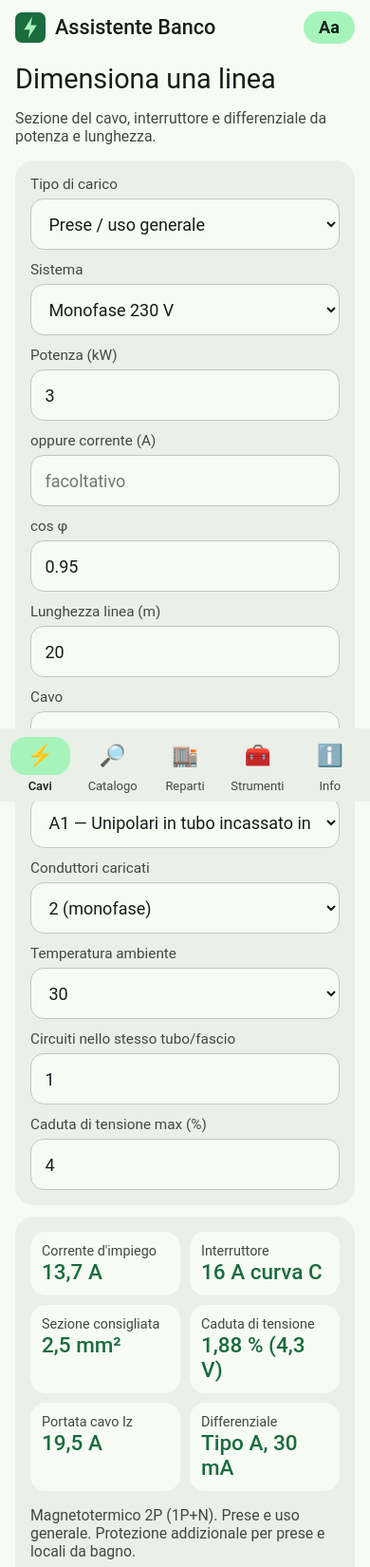
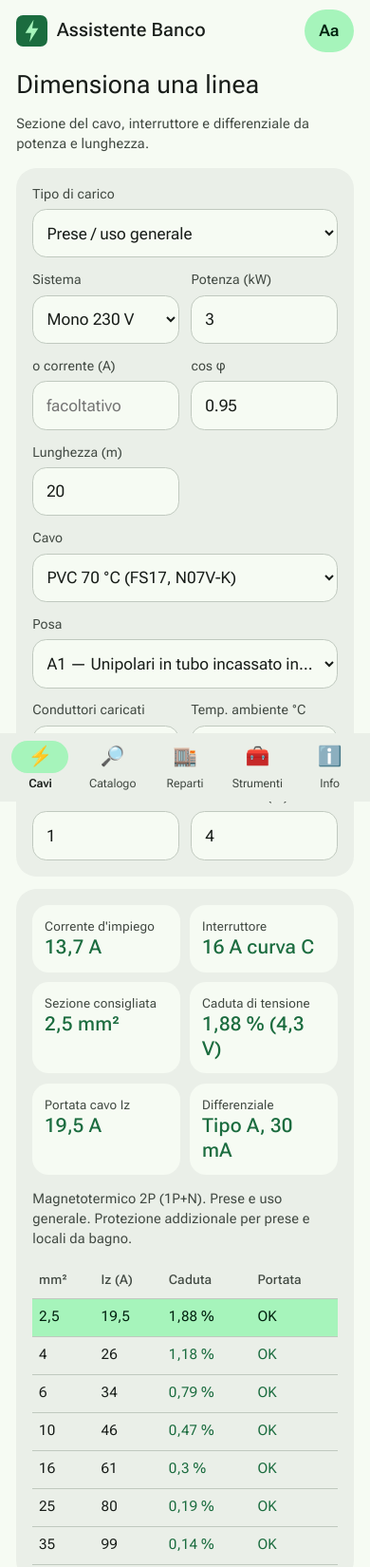
Before and after one commit to vincenzociriello91-hub/AssistenteBanco, a plain HTML site: page index.html in a window 390 px wide. Shown: the top 1650 px of the page at 95% size. Drawn offline with Linux system fonts and the light colour scheme.

Commit message:
1.0.7: grafica adattiva alla risoluzione
Carattere base fluido (clamp), griglie per classe di schermo, rail su
tablet/PC, layout orizzontale, safe area, Roboto Flex in cache offline,
schermo rilevato in Info.

Co-Authored-By: Claude Opus 5.5 <noreply@anthropic.com>
Claude-Session: https://claude.ai/code/session_01EvgyNismX6uiRV5BaUc5hS

```diff
--- a/app.js
+++ b/app.js
@@ -1,8 +1,9 @@
 /* Assistente Banco — interfaccia */
 'use strict';
 
-const VERSION = '1.0.6';
+const VERSION = '1.0.7';
 const CHANGELOG = [
+  { v: '1.0.7', data: '15/11/2026', voci: ['Grafica rifatta: testo, campi e pulsanti si adattano alla risoluzione dello schermo (telefono piccolo, Pixel, tablet, PC).', 'Nuovo carattere Roboto Flex in stile Pixel, funziona anche offline.', 'Telefono in orizzontale e tablet/PC con menu laterale.', 'In Info si vede lo schermo rilevato.'] },
   { v: '1.0.6', data: '15/11/2026', voci: ['Nuova sezione Reparti: elettrico civile, illuminazione, condizionatori, cavi, fotovoltaico, domotica, corrugati/cassette/tubi RK, citofonia e TVCC.', 'Ogni reparto ha le sue marche e modelli, una guida rapida e il pulsante per aggiungere le marche che vendete.'] },
   { v: '1.0.5', data: '15/11/2026', voci: ['Nuova tabella climatizzazione: Daikin, Mitsubishi Electric, Samsung, Haier, Clivet, Aermec.', 'Nuovo strumento: stima dei BTU del climatizzatore per stanza.'] },
   { v: '1.0.4', data: '15/11/2026', voci: ['Nuove tabelle: videocitofonia Urmet e Comelit (sistemi, monitor, pulsantiere).', 'Videosorveglianza e antintrusione Hikvision (Turbo HD, IP, AcuSense, AX PRO).'] },
@@ -471,6 +472,18 @@ let scala = 0; try { scala = Number(localStorage.getItem('ab_scala')) || 0; } ca
 const applicaScala = () => document.documentElement.style.setProperty('--scala', SCALE[scala]);
 applicaScala();
 $('#btnAa').addEventListener('click', () => { scala = (scala + 1) % SCALE.length; applicaScala(); try { localStorage.setItem('ab_scala', scala); } catch {} Report.log('scala-testo', { scala: SCALE[scala] }); });
+/* Riconoscimento dello schermo: classe di layout Material (telefono / pieghevole-tablet / PC) */
+function rilevaSchermo() {
+  const w = window.innerWidth, h = window.innerHeight, dpr = window.devicePixelRatio || 1;
+  const layout = w < 600 ? 'telefono' : w < 840 ? 'tablet verticale' : 'tablet orizzontale / PC';
+  document.documentElement.dataset.layout = layout;
+  const base = parseFloat(getComputedStyle(document.documentElement).fontSize);
+  $('#schermoInfo').textContent = `Schermo rilevato: ${w}×${h} px (${Math.round(screen.width * dpr)}×${Math.round(screen.height * dpr)} reali, densità ${fmt(dpr, 2)}x) · layout ${layout} · testo ${fmt(base, 1)} px`;
+  return { w, h, dpr, layout, base };
+}
+let tSchermo; window.addEventListener('resize', () => { clearTimeout(tSchermo); tSchermo = setTimeout(rilevaSchermo, 150); });
+Report.log('schermo', rilevaSchermo());
+$('#btnAa').addEventListener('click', () => setTimeout(rilevaSchermo, 50));
 $('#netstate').hidden = navigator.onLine;
 Report.log('avvio', { versione: VERSION });
 caricaCatalogo();
--- a/index.html
+++ b/index.html
@@ -9,11 +9,14 @@
 <link rel="manifest" href="manifest.webmanifest">
 <link rel="icon" href="icon.svg" type="image/svg+xml">
 <link rel="apple-touch-icon" href="icon-192.png">
+<link rel="preconnect" href="https://fonts.googleapis.com">
+<link rel="preconnect" href="https://fonts.gstatic.com" crossorigin>
+<link rel="stylesheet" href="https://fonts.googleapis.com/css2?family=Roboto+Flex:opsz,wght@8..144,400;8..144,500;8..144,600&display=swap">
 <link rel="stylesheet" href="styles.css">
 </head>
 <body>
 <header class="topbar">
-  <div class="brand"><img src="icon.svg" alt="" width="32" height="32"><span>Assistente Banco</span></div>
+  <div class="brand"><img src="icon.svg" alt=""><span>Assistente Banco</span></div>
   <div class="row" style="margin:0"><span id="netstate" class="chip" hidden>Offline</span><button id="btnAa" class="btn-aa" title="Dimensione testo" aria-label="Dimensione testo">Aa</button></div>
 </header>
 
@@ -39,12 +42,12 @@
       </select>
     </label>
     <label>Sistema
-      <select name="sistema"><option value="mono">Monofase 230 V</option><option value="tri">Trifase 400 V</option></select>
+      <select name="sistema"><option value="mono">Mono 230 V</option><option value="tri">Tri 400 V</option></select>
     </label>
     <label>Potenza (kW)<input name="kw" type="number" inputmode="decimal" step="0.01" min="0" value="3"></label>
-    <label>oppure corrente (A)<input name="amp" type="number" inputmode="decimal" step="0.1" min="0" placeholder="facoltativo"></label>
+    <label>o corrente (A)<input name="amp" type="number" inputmode="decimal" step="0.1" min="0" placeholder="facoltativo"></label>
     <label>cos φ<input name="cosphi" type="number" inputmode="decimal" step="0.01" min="0.5" max="1" value="0.95"></label>
-    <label>Lunghezza linea (m)<input name="L" type="number" inputmode="decimal" step="1" min="1" value="20"></label>
+    <label>Lunghezza (m)<input name="L" type="number" inputmode="decimal" step="1" min="1" value="20"></label>
     <label class="wide">Cavo
       <select name="isolante"><option value="PVC">PVC 70 °C (FS17, N07V-K)</option><option value="EPR">EPR/XLPE 90 °C (FG16, FG17)</option></select>
     </label>
@@ -52,13 +55,13 @@
       <select name="posa"></select>
     </label>
     <label>Conduttori caricati
-      <select name="conduttori"><option value="2">2 (monofase)</option><option value="3">3 (trifase)</option></select>
+      <select name="conduttori"><option value="2">2 (mono)</option><option value="3">3 (tri)</option></select>
     </label>
-    <label>Temperatura ambiente
+    <label>Temp. ambiente °C
       <select name="temp"><option>20</option><option>25</option><option selected>30</option><option>35</option><option>40</option><option>45</option><option>50</option></select>
     </label>
-    <label>Circuiti nello stesso tubo/fascio<input name="circuiti" type="number" inputmode="numeric" min="1" max="20" value="1"></label>
-    <label>Caduta di tensione max (%)<input name="cdt" type="number" inputmode="decimal" step="0.5" min="1" max="10" value="4"></label>
+    <label>Circuiti nel tubo<input name="circuiti" type="number" inputmode="numeric" min="1" max="20" value="1"></label>
+    <label>Caduta max (%)<input name="cdt" type="number" inputmode="decimal" step="0.5" min="1" max="10" value="4"></label>
   </form>
   <div id="outCavi" class="card result" aria-live="polite"></div>
 </section>
@@ -106,7 +109,7 @@
       <label>Da
         <select id="cvType"><option value="kwA">kW → A</option><option value="aKw">A → kW</option><option value="hpKw">CV/HP → kW</option><option value="kvaKw">kVA → kW</option></select>
       </label>
-      <label>Sistema<select id="cvSis"><option value="mono">Monofase 230 V</option><option value="tri">Trifase 400 V</option></select></label>
+      <label>Sistema<select id="cvSis"><option value="mono">Mono 230 V</option><option value="tri">Tri 400 V</option></select></label>
       <label>cos φ<input id="cvCos" type="number" inputmode="decimal" step="0.01" value="1"></label>
     </div>
     <div id="cvOut" class="big"></div>
@@ -159,6 +162,7 @@
     <div class="row"><strong>Versione <span id="ver"></span></strong><button id="btnCheck" class="btn tonal">Cerca aggiornamenti</button></div>
     <p class="small">Su Android: menu di Chrome → <em>Installa app</em>. Su PC: icona di installazione nella barra degli indirizzi.</p>
     <button id="btnInstall" class="btn filled" hidden>Installa l'app</button>
+    <p class="small" id="schermoInfo"></p>
   </div>
   <div class="card"><h2>Novità</h2><div id="changelog"></div></div>
   <div class="card">
--- a/styles.css
+++ b/styles.css
@@ -1,93 +1,147 @@
+/* Assistente Banco — grafica adattiva in stile Pixel (Material 3).
+   Tutto è in rem: il carattere base segue la larghezza dello schermo (clamp) e il pulsante Aa (--scala). */
 :root {
   --primary: #1b6c3f; --on-primary: #fff;
   --primary-c: #a6f4bb; --on-primary-c: #00210f;
-  --surface: #f6fbf3; --surface-c: #eaefe8; --surface-ch: #dfe4dd;
+  --surface: #f6fbf3; --surface-c: #eaefe8; --surface-ch: #dfe4dd; --surface-lo: #f0f5ed;
   --on-surface: #181d19; --muted: #414942; --outline: #c0c9bf;
   --ok: #1b6c3f; --warn: #8a5100; --bad: #ba1a1a; --bad-c: #ffdad6;
-  --radius: 20px;
+  --radius: 1.25rem; --gap: .75rem; --pad: 1rem;
+  --font: "Google Sans", "Google Sans Text", "Roboto Flex", Roboto, "Segoe UI", system-ui, sans-serif;
   color-scheme: light dark;
 }
 @media (prefers-color-scheme: dark) {
   :root {
     --primary: #8bd7a0; --on-primary: #00391c;
     --primary-c: #00522b; --on-primary-c: #a6f4bb;
-    --surface: #0f1511; --surface-c: #1b211c; --surface-ch: #262b26;
+    --surface: #0f1511; --surface-c: #1b211c; --surface-ch: #262b26; --surface-lo: #171d18;
     --on-surface: #dfe4dd; --muted: #c0c9bf; --outline: #414942;
     --ok: #8bd7a0; --warn: #ffb870; --bad: #ffb4ab; --bad-c: #93000a;
   }
 }
+
+/* Carattere base: 16 px sui telefoni piccoli, ~17,5 px su Pixel (412 px), max 19 px su tablet e PC */
+html { font-size: calc(clamp(16px, 2.6vw + 7px, 19px) * var(--scala, 1)); -webkit-text-size-adjust: 100%; text-size-adjust: 100%; }
 * { box-sizing: border-box; }
 [hidden] { display: none !important; }
-html { font-size: calc(18px * var(--scala, 1)); -webkit-text-size-adjust: 100%; text-size-adjust: 100%; }
 html, body { margin: 0; }
 body {
-  font-family: "Google Sans", Roboto, "Segoe UI", system-ui, sans-serif;
+  font-family: var(--font); line-height: 1.45; letter-spacing: .01em;
   background: var(--surface); color: var(--on-surface);
-  padding-bottom: calc(6.5rem + env(safe-area-inset-bottom));
-  -webkit-tap-highlight-color: transparent;
+  padding: 0 env(safe-area-inset-right) calc(5.6rem + env(safe-area-inset-bottom)) env(safe-area-inset-left);
+  -webkit-tap-highlight-color: transparent; -webkit-font-smoothing: antialiased;
 }
+
+/* Barra in alto */
 .topbar { position: sticky; top: 0; z-index: 5; display: flex; align-items: center; justify-content: space-between;
-  padding: 12px 16px; background: var(--surface); }
-.brand { display: flex; gap: 10px; align-items: center; font-size: 1.2rem; font-weight: 500; }
-main { max-width: 960px; margin: 0 auto; padding: 0 16px; }
-h1 { font-size: 1.6rem; font-weight: 400; margin: 8px 0 4px; }
-h2 { font-size: 1.05rem; font-weight: 500; margin: 0 0 12px; }
-.hint, .small { color: var(--muted); font-size: .88rem; }
+  padding: calc(.6rem + env(safe-area-inset-top)) var(--pad) .6rem; background: var(--surface); }
+.brand { display: flex; gap: .6rem; align-items: center; font-size: 1.15rem; font-weight: 500; }
+.brand img { width: 1.9rem; height: 1.9rem; }
+main { max-width: 64rem; margin: 0 auto; padding: 0 var(--pad); }
+
+/* Tipografia (scala Material 3) */
+h1 { font-size: 1.55rem; font-weight: 400; line-height: 1.25; margin: .4rem 0 .2rem; }
+h2 { font-size: 1.05rem; font-weight: 500; margin: 0 0 .75rem; }
+.hint, .small { color: var(--muted); font-size: .85rem; }
+.big { font-size: 1.25rem; font-weight: 500; margin-top: .75rem; }
+code { font-size: .85em; }
+
+/* Schede */
 .tab { display: none; }
 .tab.active { display: block; animation: fade .18s ease-out; }
 @keyframes fade { from { opacity: 0; transform: translateY(4px); } to { opacity: 1; transform: none; } }
-.card { background: var(--surface-c); border-radius: var(--radius); padding: 16px; margin: 12px 0; }
-.grid { display: grid; grid-template-columns: repeat(auto-fill, minmax(9rem, 1fr)); gap: 12px; }
+@media (prefers-reduced-motion: reduce) { .tab.active { animation: none; } }
+.card { background: var(--surface-c); border-radius: var(--radius); padding: var(--pad); margin: var(--gap) 0; }
+
+/* Griglia dei campi: 1 colonna sui telefoni stretti, 2 sui telefoni normali, 3–4 su tablet/PC */
+.grid { display: grid; grid-template-columns: 1fr; gap: var(--gap); }
+@media (min-width: 360px) { .grid { grid-template-columns: repeat(2, minmax(0, 1fr)); } }
+@media (min-width: 700px) { .grid { grid-template-columns: repeat(3, minmax(0, 1fr)); } }
+@media (min-width: 1100px) { .grid { grid-template-columns: repeat(4, minmax(0, 1fr)); } }
 .wide { grid-column: 1 / -1; }
-label { display: flex; flex-direction: column; gap: 6px; font-size: .85rem; color: var(--muted); }
+label { display: flex; flex-direction: column; gap: .35rem; font-size: .82rem; color: var(--muted); min-width: 0; }
 input, select { font: inherit; font-size: 1rem; color: var(--on-surface); background: var(--surface);
-  border: 1px solid var(--outline); border-radius: 14px; padding: .7em .8em; min-height: 3em; width: 100%; }
+  border: 1px solid var(--outline); border-radius: .85rem; padding: .65em .8em; min-height: 3rem; width: 100%; min-width: 0;
+  text-overflow: ellipsis; }
 input:focus, select:focus { outline: 2px solid var(--primary); border-color: transparent; }
-.btn { font: inherit; font-weight: 500; border: 1px solid var(--outline); background: transparent; color: var(--primary);
-  border-radius: 100px; padding: .6em 1.1em; min-height: 2.8em; cursor: pointer; }
+
+/* Pulsanti (area di tocco ≥ 48 px) */
+.btn { font: inherit; font-size: .95rem; font-weight: 500; border: 1px solid var(--outline); background: transparent; color: var(--primary);
+  border-radius: 100px; padding: .6em 1.15em; min-height: 3rem; cursor: pointer; }
 .btn.filled { background: var(--primary); color: var(--on-primary); border-color: transparent; }
 .btn.tonal { background: var(--primary-c); color: var(--on-primary-c); border-color: transparent; }
 .btn.danger { color: var(--bad); }
-.row { display: flex; gap: 10px; align-items: center; justify-content: space-between; flex-wrap: wrap; margin-top: 10px; }
-.searchrow { display: flex; gap: 8px; }
-.searchrow .btn { font-size: 1.2rem; padding: 0 16px; }
-.chip { font-size: .8rem; padding: 4px 10px; border-radius: 8px; background: var(--surface-ch); color: var(--muted); }
-.big { font-size: 1.3rem; margin-top: 12px; }
-.result .hero { display: grid; grid-template-columns: repeat(auto-fill, minmax(150px, 1fr)); gap: 10px; }
-.kpi { background: var(--surface); border-radius: 16px; padding: 12px; }
-.kpi .v { font-size: 1.25rem; font-weight: 500; color: var(--primary); }
-.kpi .l { font-size: .8rem; color: var(--muted); }
+.btn-aa { font: inherit; font-weight: 600; border: 0; background: var(--primary-c); color: var(--on-primary-c); border-radius: 100px;
+  min-width: 3rem; min-height: 2.6rem; padding: 0 .9rem; cursor: pointer; }
+.btn-mini { font: inherit; font-size: .8rem; border: 0; background: var(--surface-ch); color: var(--bad); border-radius: .5rem; padding: .1rem .5rem; cursor: pointer; margin-left: .25rem; }
+.row { display: flex; gap: .6rem; align-items: center; justify-content: space-between; flex-wrap: wrap; margin-top: .6rem; }
+.searchrow { display: flex; gap: .5rem; }
+.searchrow input { flex: 1; }
+.searchrow .btn { font-size: 1.2rem; padding: 0 1rem; }
+.chip { display: inline-block; font-size: .78rem; padding: .2rem .6rem; border-radius: .5rem; background: var(--surface-ch); color: var(--muted); margin: .1rem 0; }
+
+/* Risultati del dimensionamento */
+.result .hero { display: grid; grid-template-columns: repeat(2, minmax(0, 1fr)); gap: .6rem; }
+@media (min-width: 700px) { .result .hero { grid-template-columns: repeat(3, minmax(0, 1fr)); } }
+.kpi { background: var(--surface); border-radius: 1rem; padding: .75rem; min-width: 0; }
+.kpi .v { font-size: 1.2rem; font-weight: 500; color: var(--primary); line-height: 1.25; overflow-wrap: anywhere; }
+.kpi .l { font-size: .78rem; color: var(--muted); }
 .kpi.bad .v { color: var(--bad); }
-table { width: 100%; border-collapse: collapse; font-size: .9rem; margin-top: 12px; }
-th, td { text-align: left; padding: 8px 6px; border-bottom: 1px solid var(--outline); }
+
+/* Tabelle: si adattano, e se servono scorrono di lato senza rompere la pagina */
+table { width: 100%; border-collapse: collapse; font-size: .88rem; margin-top: .75rem; }
+th, td { text-align: left; padding: .5rem .4rem; border-bottom: 1px solid var(--outline); vertical-align: top; overflow-wrap: anywhere; }
+th { font-weight: 500; color: var(--muted); font-size: .8rem; }
 td.ok { color: var(--ok); } td.no { color: var(--bad); }
 tr.sel td { background: var(--primary-c); color: var(--on-primary-c); }
-.item { background: var(--surface-c); border-radius: 16px; padding: 12px 14px; margin: 8px 0; }
+.card { overflow-x: auto; }
+
+/* Elenchi */
+.item { background: var(--surface-c); border-radius: 1rem; padding: .75rem .9rem; margin: .5rem 0; }
 .item .t { font-weight: 500; }
-.item .m { font-size: .85rem; color: var(--muted); margin-top: 2px; }
-.item .eq { margin-top: 8px; padding-top: 8px; border-top: 1px dashed var(--outline); font-size: .88rem; }
+.item .m { font-size: .85rem; color: var(--muted); margin-top: .15rem; }
+.item .eq { margin-top: .5rem; padding-top: .5rem; border-top: 1px dashed var(--outline); font-size: .88rem; }
 .item a { color: var(--primary); }
-summary { cursor: pointer; font-weight: 500; padding: 4px 0; }
-video { width: 100%; max-height: 50vh; border-radius: 14px; background: #000; }
-.updatebar { position: sticky; top: 56px; z-index: 6; margin: 0 16px; display: flex; gap: 12px; align-items: center; justify-content: space-between;
-  background: var(--primary-c); color: var(--on-primary-c); border-radius: 16px; padding: 12px 16px; }
-.warnbox { background: var(--bad-c); color: var(--on-surface); border-radius: 12px; padding: 10px 12px; margin-top: 10px; font-size: .9rem; }
-.disclaimer { margin: 24px 4px; }
-ul.ref { margin: 0; padding-left: 18px; line-height: 1.6; }
+summary { cursor: pointer; font-weight: 500; padding: .35rem 0; min-height: 2.4rem; display: flex; align-items: center; gap: .4rem; flex-wrap: wrap; }
+summary::-webkit-details-marker { display: none; }
+summary::before { content: "›"; display: inline-block; transition: transform .15s; color: var(--muted); font-size: 1.2rem; width: 1rem; }
+details[open] > summary::before { transform: rotate(90deg); }
+ul.ref { margin: 0; padding-left: 1.1rem; line-height: 1.6; }
+ul.ref li { margin: .2rem 0; }
+video { width: 100%; max-height: 50vh; border-radius: .9rem; background: #000; }
+
+.updatebar { position: sticky; top: calc(3.4rem + env(safe-area-inset-top)); z-index: 6; margin: 0 var(--pad); display: flex; gap: .75rem; align-items: center; justify-content: space-between;
+  background: var(--primary-c); color: var(--on-primary-c); border-radius: 1rem; padding: .75rem 1rem; }
+.warnbox { background: var(--bad-c); color: var(--on-surface); border-radius: .75rem; padding: .6rem .75rem; margin-top: .6rem; font-size: .9rem; }
+.disclaimer { margin: 1.5rem .25rem; }
+
+/* Navigazione: barra in basso su telefono, rail laterale su tablet orizzontale e PC */
 .bottombar { position: fixed; left: 0; right: 0; bottom: 0; z-index: 10; display: flex; justify-content: space-around;
-  background: var(--surface-c); padding: 8px 4px calc(8px + env(safe-area-inset-bottom)); }
-.bottombar button { flex: 1 1 0; min-width: 0; max-width: 160px; background: none; border: 0; color: var(--muted); font: inherit; font-size: .72rem;
-  display: flex; flex-direction: column; align-items: center; gap: 4px; cursor: pointer; }
-.bottombar .ico { font-size: 1.25rem; width: 2.8em; height: 1.8em; display: grid; place-items: center; border-radius: 16px; transition: background .15s; }
-.bottombar button.active { color: var(--on-surface); font-weight: 500; }
+  background: var(--surface-c); padding: .45rem calc(.25rem + env(safe-area-inset-right)) calc(.45rem + env(safe-area-inset-bottom)) calc(.25rem + env(safe-area-inset-left)); }
+.bottombar button { flex: 1 1 0; min-width: 0; max-width: 10rem; background: none; border: 0; color: var(--muted); font: inherit; font-size: .72rem;
+  display: flex; flex-direction: column; align-items: center; gap: .2rem; cursor: pointer; padding: 0; min-height: 3.3rem; }
+.bottombar button span:last-child { white-space: nowrap; overflow: hidden; text-overflow: ellipsis; max-width: 100%; }
+.bottombar .ico { font-size: 1.2rem; width: 3.5rem; max-width: 100%; height: 2rem; display: grid; place-items: center; border-radius: 1rem; transition: background .15s; }
+.bottombar button.active { color: var(--on-surface); font-weight: 600; }
 .bottombar button.active .ico { background: var(--primary-c); }
-@media (min-width: 900px) {
-  body { padding-bottom: 0; padding-left: 96px; }
-  .bottombar { top: 0; right: auto; width: 88px; flex-direction: column; justify-content: center; gap: 12px; padding: 16px 0; }
-  .bottombar button { max-width: none; flex: 0; }
-  .updatebar { top: 64px; }
+
+/* Schermi molto stretti (es. 320–359 px) */
+@media (max-width: 359px) {
+  :root { --pad: .75rem; --gap: .6rem; }
+  .bottombar .ico { width: 2.6rem; }
+  .bottombar button { font-size: .66rem; }
 }
-
-.btn-aa { font: inherit; font-weight: 600; border: 0; background: var(--primary-c); color: var(--on-primary-c); border-radius: 100px; padding: .35em .9em; cursor: pointer; }
-.btn-mini { font: inherit; font-size: .8rem; border: 0; background: var(--surface-ch); color: var(--bad); border-radius: 8px; padding: 2px 8px; cursor: pointer; margin-left: 4px; }
-.card details summary { font-size: .95rem; }
+/* Telefono in orizzontale (poca altezza): barra più bassa */
+@media (max-height: 480px) and (orientation: landscape) {
+  body { padding-bottom: calc(3.6rem + env(safe-area-inset-bottom)); }
+  .bottombar button { flex-direction: row; min-height: 2.6rem; gap: .35rem; }
+  .bottombar .ico { width: 2.2rem; height: 1.8rem; }
+}
+/* Tablet orizzontale e PC: rail laterale */
+@media (min-width: 840px) and (min-height: 481px) {
+  body { padding-bottom: 0; padding-left: calc(5.5rem + env(safe-area-inset-left)); }
+  .bottombar { top: 0; right: auto; width: 5.5rem; flex-direction: column; justify-content: center; gap: .9rem; padding: 1rem 0; }
+  .bottombar button { max-width: none; flex: 0 0 auto; }
+  .bottombar .ico { width: 3.5rem; }
+}
+select { padding-left: .6em; padding-right: .3em; }
--- a/sw.js
+++ b/sw.js
@@ -1,7 +1,7 @@
 // Service worker: prima la rete (sempre l'ultima versione), cache solo se offline.
-const CACHE = 'assistentebanco-1.0.6';
+const CACHE = 'assistentebanco-1.0.7';
 const FILES = ['./', 'index.html', 'styles.css', 'calc.js', 'reparti.js', 'app.js', 'manifest.webmanifest', 'icon.svg', 'icon-192.png', 'icon-512.png'];
-const CDN = ['cdn.jsdelivr.net', 'unpkg.com'];
+const CDN = ['cdn.jsdelivr.net', 'unpkg.com', 'fonts.googleapis.com', 'fonts.gstatic.com'];
 
 self.addEventListener('install', e => {
   // cache: 'reload' salta la cache HTTP di GitHub Pages (10 minuti) e scarica i file nuovi
--- a/version.json
+++ b/version.json
@@ -1 +1 @@
-{ "versione": "1.0.6", "novita": ["Nuova sezione Reparti con marche, modelli e guide", "Aggiungi le marche che vendete"] }
+{ "versione": "1.0.7", "novita": ["Grafica adattiva alla risoluzione dello schermo", "Nuovo carattere in stile Pixel"] }
```
Also changed, not shown: README.md.
